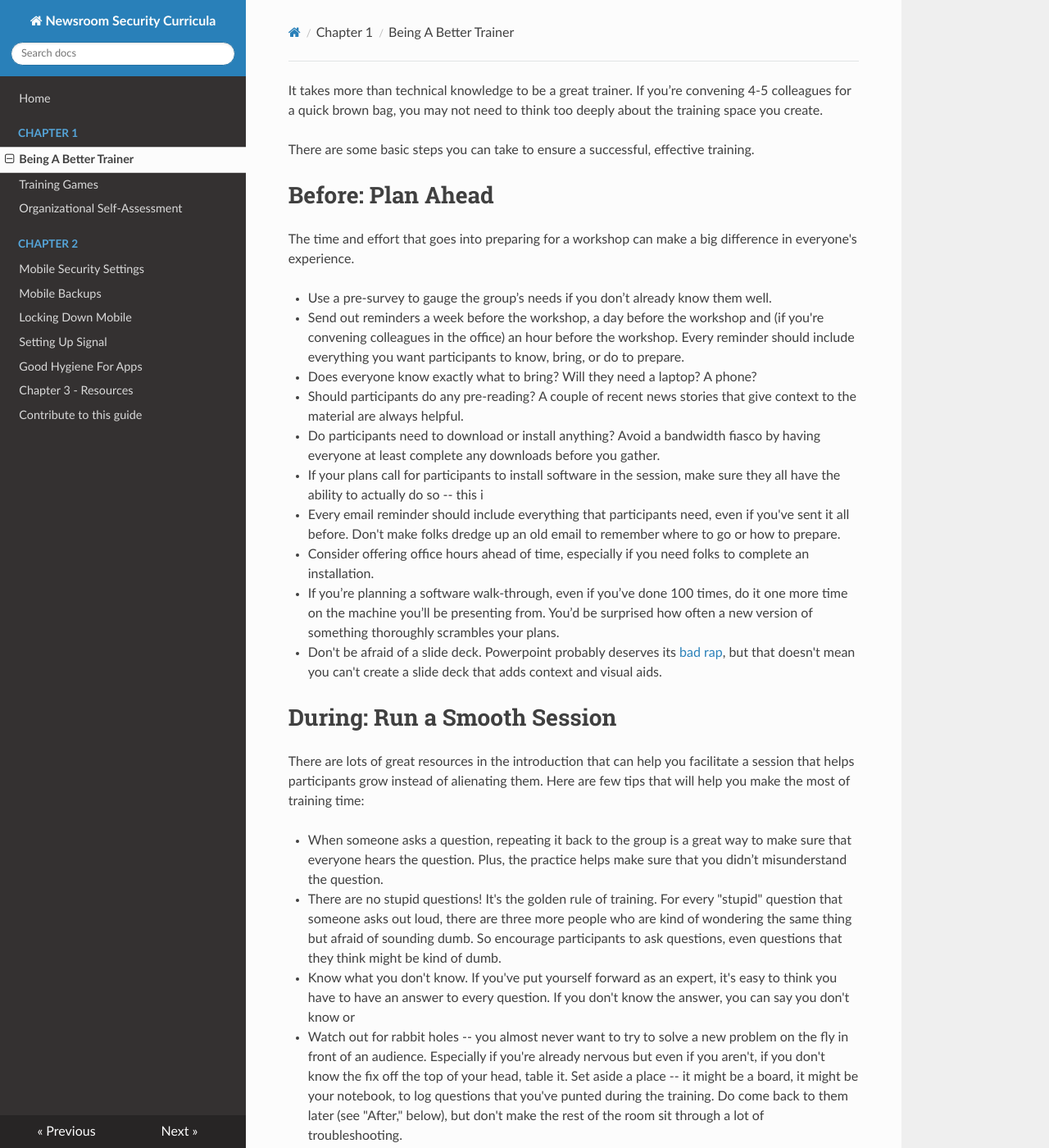
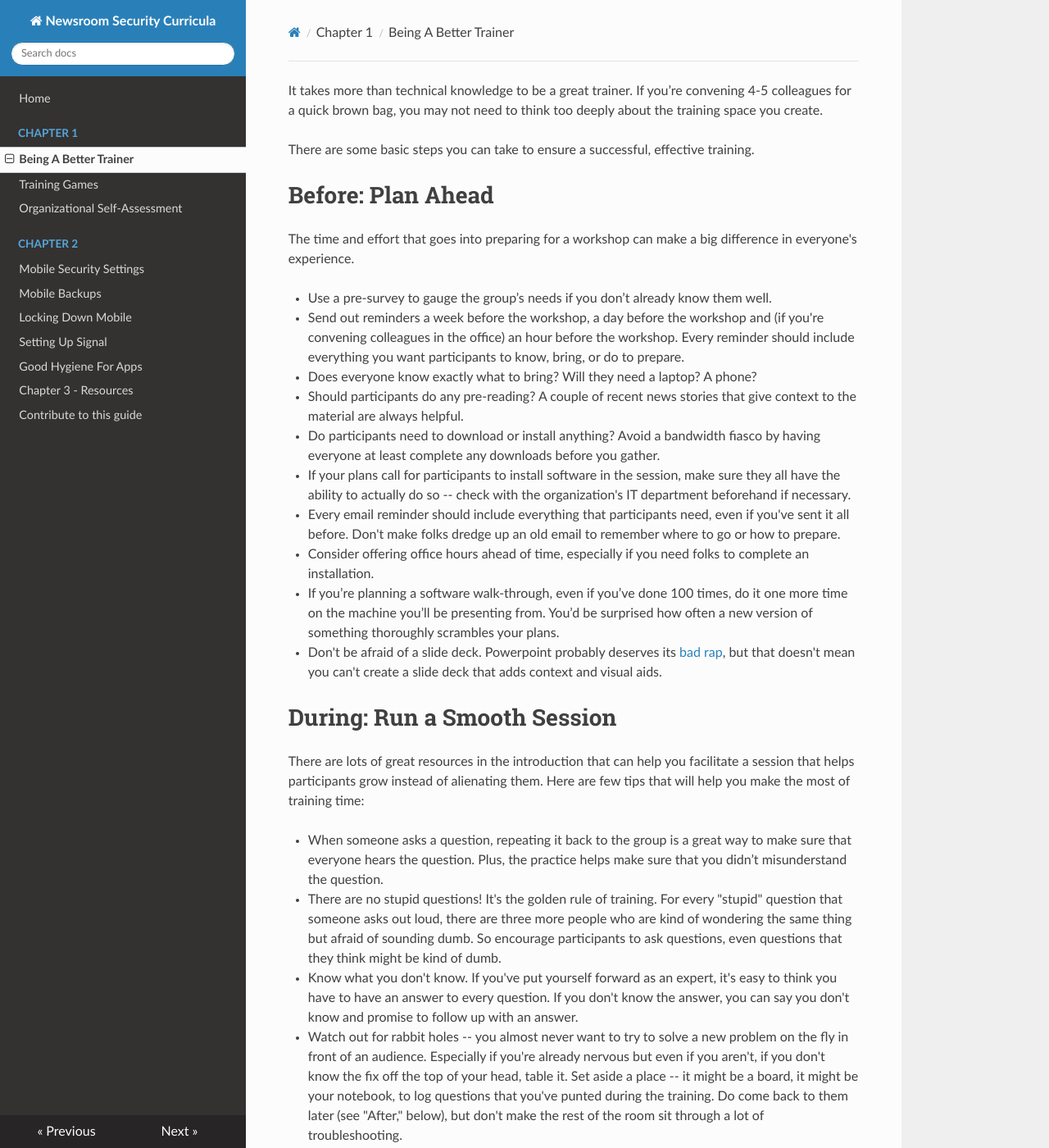
Before and after one commit to OpenNewsLabs/field-guide-security-training-newsroom, an MkDocs documentation site: the page built from docs/Chapter01-01-BeingABetterTrainer.md, in a window 1280 px wide and 1400 px high. Shown: the whole window at 82% size. Built offline with MkDocs 1.6.1, drawn with Linux system fonts in a browser that asks for light colours; nearby versions of some CDN libraries; old or Windows-style settings are respelled for this version of MkDocs.

Commit message:
Finished a few truncated points.

```diff
--- a/docs/Chapter01-01-BeingABetterTrainer.md
+++ b/docs/Chapter01-01-BeingABetterTrainer.md
@@ -10,7 +10,7 @@ The time and effort that goes into preparing for a workshop can make a big diffe
   + Does everyone know exactly what to bring? Will they need a laptop? A phone?
   + Should participants do any pre-reading? A couple of recent news stories that give context to the material are always helpful.
   + Do participants need to download or install anything? Avoid a bandwidth fiasco by having everyone at least complete any downloads before you gather.
-  + If your plans call for participants to install software in the session, make sure they all have the ability to actually do so -- this i
+  + If your plans call for participants to install software in the session, make sure they all have the ability to actually do so -- check with the organization's IT department beforehand if necessary.
   + Every email reminder should include everything that participants need, even if you've sent it all before. Don't make folks dredge up an old email to remember where to go or how to prepare.
 + Consider offering office hours ahead of time, especially if you need folks to complete an installation.
 + If you’re planning a software walk-through, even if you’ve done 100 times, do it one more time on the machine you’ll be presenting from. You’d be surprised how often a new version of something thoroughly scrambles your plans.
@@ -23,7 +23,7 @@ There are lots of great resources in the introduction that can help you facilita
 
 + When someone asks a question, repeating it back to the group is a great way to make sure that everyone hears the question. Plus, the practice helps make sure that you didn’t misunderstand the question.
 + There are no stupid questions! It's the golden rule of training. For every "stupid" question that someone asks out loud, there are three more people who are kind of wondering the same thing but afraid of sounding dumb. So encourage participants to ask questions, even questions that they think might be kind of dumb.
-+ Know what you don't know. If you've put yourself forward as an expert, it's easy to think you have to have an answer to every question. If you don't know the answer, you can say you don't know or
++ Know what you don't know. If you've put yourself forward as an expert, it's easy to think you have to have an answer to every question. If you don't know the answer, you can say you don't know and promise to follow up with an answer.
 + Watch out for rabbit holes -- you almost never want to try to solve a new problem on the fly in front of an audience. Especially if you're already nervous but even if you aren't, if you don't know the fix off the top of your head, table it. Set aside a place -- it might be a board, it might be your notebook, to log questions that you've punted during the training. Do come back to them later (see "After," below), but don't make the rest of the room sit through a lot of troubleshooting.
 + It's okay to be nervous. Take a deep breath, make sure you have water handy, and you'll do fine.
 
```
